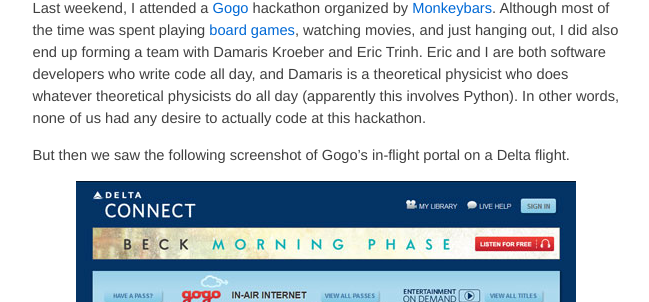
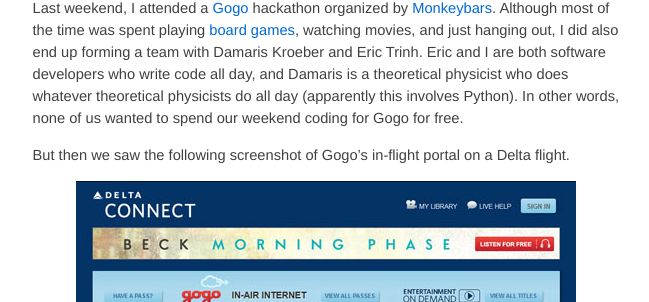
Before and after one commit to neilgupta/neilgupta.github.com, a Jekyll site: the page built from _posts/2014-03-01-gamifying-gogo.md, in a window 1280 px wide and 900 px high. Shown: the part 205-507 px from the top of the window, without its empty margins (314-963 px from the left). Built offline with Jekyll 4.4.1, drawn with Linux system fonts in a browser that asks for light colours.

Commit message:
improve wording

```diff
--- a/_posts/2014-03-01-gamifying-gogo.md
+++ b/_posts/2014-03-01-gamifying-gogo.md
@@ -5,7 +5,7 @@ tags: design
 location: Chicago
 ---
 
-Last weekend, I attended a [Gogo](http://gogoair.com) hackathon organized by [Monkeybars](http://monkeybars.cc). Although most of the time was spent playing [board games](http://www.amazon.com/Hasbro-JUN118204-Risk-Legacy/dp/B005J146MI), watching movies, and just hanging out, I did also end up forming a team with Damaris Kroeber and Eric Trinh. Eric and I are both software developers who write code all day, and Damaris is a theoretical physicist who does whatever theoretical physicists do all day (apparently this involves Python). In other words, none of us had any desire to actually code at this hackathon.
+Last weekend, I attended a [Gogo](http://gogoair.com) hackathon organized by [Monkeybars](http://monkeybars.cc). Although most of the time was spent playing [board games](http://www.amazon.com/Hasbro-JUN118204-Risk-Legacy/dp/B005J146MI), watching movies, and just hanging out, I did also end up forming a team with Damaris Kroeber and Eric Trinh. Eric and I are both software developers who write code all day, and Damaris is a theoretical physicist who does whatever theoretical physicists do all day (apparently this involves Python). In other words, none of us wanted to spend our weekend coding for Gogo for free.
 
 But then we saw the following screenshot of Gogo's in-flight portal on a Delta flight.
 
```
